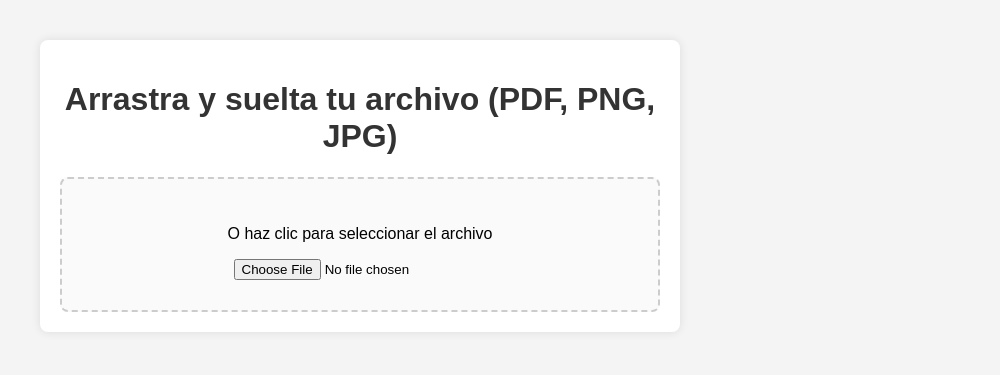
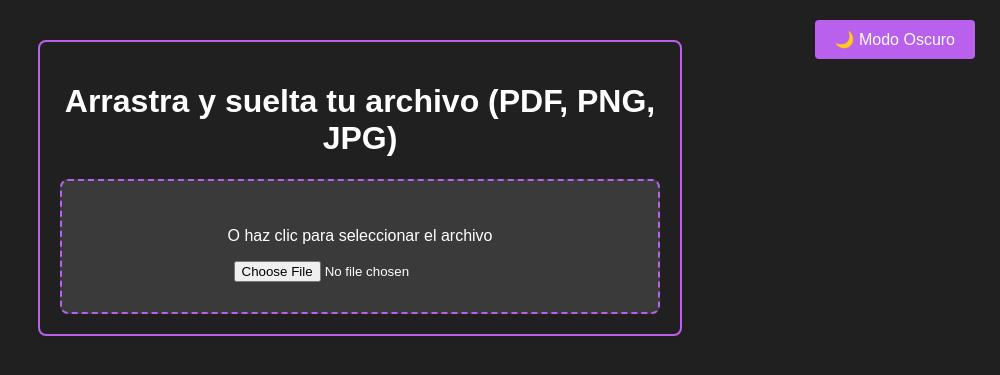
Before and after one commit to PetroGucci/PDF, a Flask app: page / in a window 1280 px wide. Shown: the top 375 px of the page, without its empty margins (280-1280 px from the left). Run offline with Flask 3, Linux system fonts and the light colour scheme.

Commit message:
modo oscuro en index check

```diff
--- /dev/null
+++ b/static/css/dark_mode.css
@@ -0,0 +1,73 @@
+/* Posicion del boton */
+#toggleDarkMode {
+  position: absolute;
+  top: 10px;
+  right: 15px;
+  z-index: 999;
+}
+
+body {
+    font-family: Arial, sans-serif;
+    background: #202020;
+    margin: 0;
+    padding: 0;
+    text-align: center;
+    color: #ffffff;
+}
+
+.container {
+    color: #ffffff;
+    width: 90%;
+    max-width: 600px;
+    margin: 40px auto;
+    padding: 20px;
+    background: #202020;
+    box-shadow: 0px 0px 10px rgba(0,0,0,0.1);
+    border-radius: 8px;
+    border: 2px solid #b961ec;
+}
+
+h1, h2 {
+    color: #ffffff;
+}
+
+#drop-area {
+    border: 2px dashed #b961ec;
+    border-radius: 8px;
+    padding: 30px;
+    background: #3a3a3a;
+    cursor: pointer;
+    transition: background 0.3s, border-color 0.3s;
+    margin-top: 20px;
+}
+
+#drop-area.highlight {
+    background: #6c4a7c;
+    border-color: #b961ec;
+}
+
+button {
+    background: #b961ec;
+    color: #fff;
+    border: none;
+    padding: 10px 20px;
+    margin: 10px;
+    border-radius: 4px;
+    cursor: pointer;
+    font-size: 1em;
+    transition: background 0.3s;
+}
+
+button:hover {
+    background: #0f78d1;
+}
+
+a {
+    color: #1e90ff;
+    text-decoration: none;
+    font-weight: bold;
+}
+
+a:hover {
+    text-decoration: underline;
+}
--- /dev/null
+++ b/static/js/dark_mode.js
@@ -0,0 +1,35 @@
+document.addEventListener("DOMContentLoaded", function () {
+  const toggleDarkModeButton = document.getElementById("toggleDarkMode");
+  const body = document.body;
+
+  //Funcion para actualizar el texto del boton
+  function updateButtonText() {
+    if (body.classList.contains("dark-mode")) {
+      toggleDarkModeButton.textContent = "☀️ Modo Claro";
+    }else{
+      toggleDarkModeButton.textContent = "🌙 Modo Oscuro";
+    }
+  }
+
+  // Verificar si el usuario tenía activado el modo oscuro antes
+  if (localStorage.getItem("darkMode") === "enabled") {
+      body.classList.add("dark-mode");
+  }
+
+  // Actualizar el texto del botón al cargar la página
+  updateButtonText();
+
+  toggleDarkModeButton.addEventListener("click", function () {
+      body.classList.toggle("dark-mode");
+
+      // Guardar la preferencia en localStorage
+      if (body.classList.contains("dark-mode")) {
+          localStorage.setItem("darkMode", "enabled");
+      } else {
+          localStorage.setItem("darkMode", "disabled");
+      }
+
+      // Actualizar el texto del botón
+      updateButtonText();
+  });
+});
--- a/templates/index.html
+++ b/templates/index.html
@@ -4,8 +4,11 @@
     <meta charset="UTF-8">
     <title>Sube tu archivo</title>
     <link rel="stylesheet" href="{{ url_for('static', filename='/css/style.css') }}">
+    <link rel="stylesheet" href="{{ url_for('static', filename='css/dark_mode.css') }}">
+
 </head>
 <body>
+    <button id="toggleDarkMode">🌙 Modo Oscuro</button>
     <div class="container">
         <h1>Arrastra y suelta tu archivo (PDF, PNG, JPG)</h1>
         <!-- Área de Drag & Drop -->
@@ -16,7 +19,7 @@
             </form>
         </div>
     </div>
-
+    <script src="{{ url_for('static', filename='js/dark_mode.js') }}" defer></script>
     <script src="{{ url_for('static', filename='js/index.js') }}" defer></script>
 </body>
 </html>
```
Also changed, not shown: docs/README.md.
